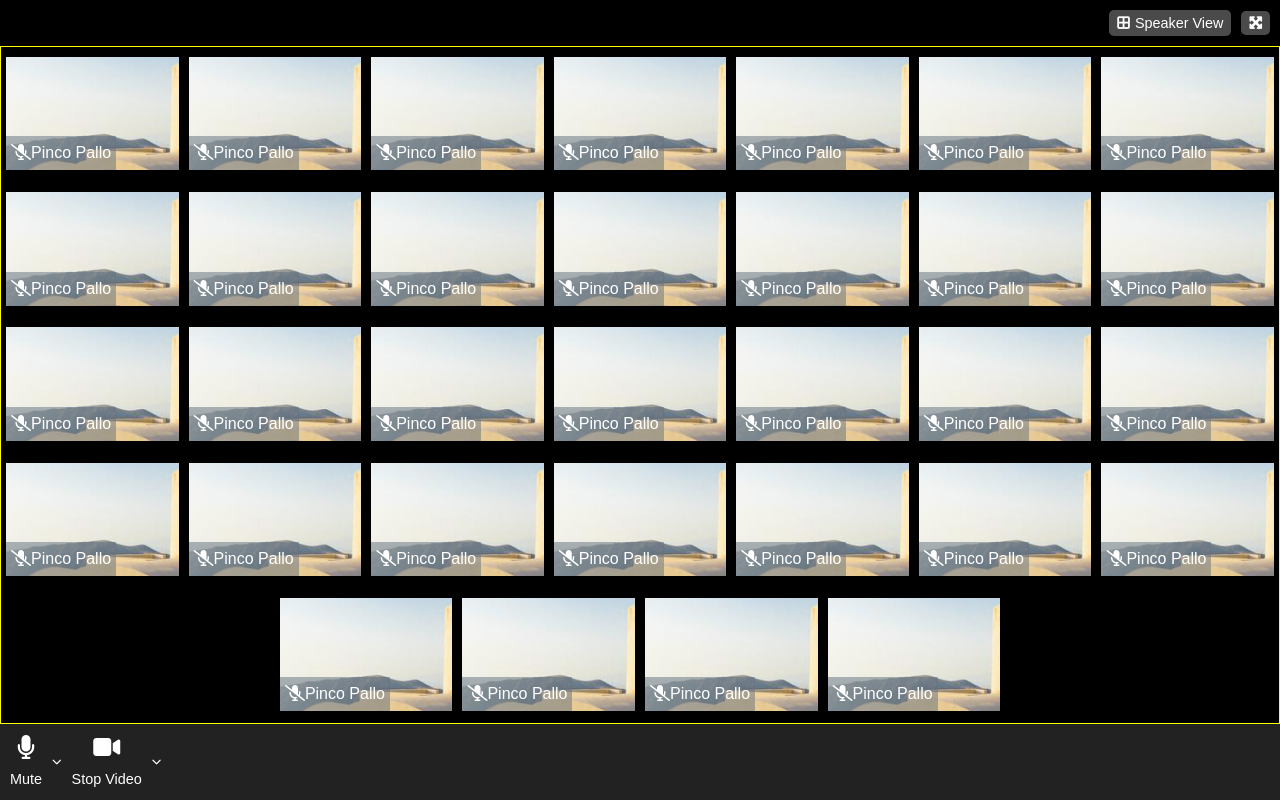
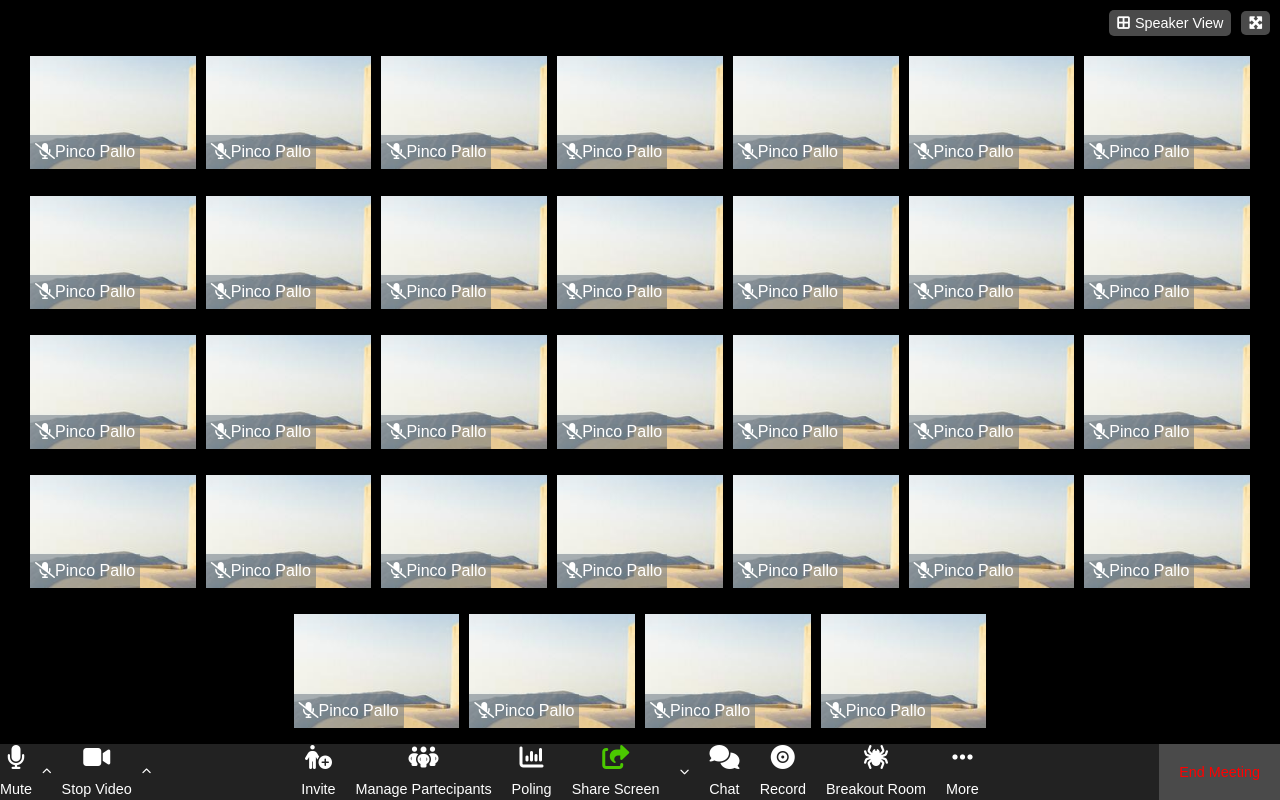
Before and after one commit to EliaMagris/html-css-zoom, a plain HTML site: page index.html in a window 1280 px wide. Drawn offline with Linux system fonts and the light colour scheme.

Commit message:
fine esercizio + inizio correzioni

```diff
--- a/assets/style/style.css
+++ b/assets/style/style.css
@@ -20,8 +20,9 @@ body{
 }
 
 main{
-    border: 1px solid yellow;
     flex-grow: 1;
+    overflow: auto;
+    padding: 0 25px;
 }
 
 header{
@@ -80,12 +81,13 @@ main{
     background-color: rgba(100,113,125, 0.5);
 }
 
+/* inizio footer */
+
 footer{
     background-color: rgb(34,34,34);
     display: flex;
     justify-content: space-between;
     font-size: 1.5rem;
-    padding: 10px;
 }
 
 .mute-logo{
@@ -97,6 +99,33 @@ footer{
 .left-part{
     display: flex;
     align-items: center;
+    flex-basis: 20%;
+}
+
+.fa-chevron-up{
+    font-size: 0.6rem;
+    margin: 0 10px;
+}
+
+.left-part span{
+    font-size: 0.9rem;
+}
+
+/* parte centrale */
+
+.central{
+    display: flex;
+    align-items: center;
+    flex-basis: 60%;
+    justify-content: center;
+}
+
+.central span{
+    font-size: 0.9rem;
+}
+
+.item-icon{
+    margin: 0 10px;
 }
 
 .fa-chevron-down{
@@ -104,6 +133,22 @@ footer{
     margin: 0 10px;
 }
 
-.left-part span{
+.fa-share-from-square{
+    color: rgb(75,200,0);
+}
+
+/* parte finale */
+
+.right-part{
+    display: flex;
+    align-items: center;
+    flex-basis: 20%;
+    flex-direction: row-reverse;
+}
+
+.end-meeting{
+    color: red;
     font-size: 0.9rem;
+    background-color: rgb(74,74,74);
+    padding: 20px;
 }
--- a/index.html
+++ b/index.html
@@ -256,16 +256,52 @@
                 <div><i class="fa-solid fa-microphone"></i></div>
                 <span>Mute</span>
             </div>
-            <i class="fa-solid fa-chevron-down"></i>
+            <i class="fa-sharp fa-solid fa-chevron-up"></i>
             <div class="stop-video text-align">
                 <div><i class="fa-solid fa-video"></i></div>
                 <span>Stop Video</span>
             </div>
-            <i class="fa-solid fa-chevron-down"></i>
+            <i class="fa-sharp fa-solid fa-chevron-up"></i>
         </div>
 
         <div class="central">
+            <div class="invite-people text-align item-icon">
+               <div><i class="fa-solid fa-person-circle-plus"></i></div>
+               <span>Invite</span>
+            </div>
+            <div class="management text-align item-icon">
+                <div><i class="fa-solid fa-people-group"></i></div>
+                <span>Manage Partecipants</span>
+            </div>
+            <div class="poling text-align item-icon">
+                <div><i class="fa-solid fa-chart-column"></i></div>
+                <span>Poling</span>
+            </div>
+            <div class="share-screen text-align item-icon">
+                <div><i class="fa-solid fa-share-from-square"></i></div>
+                <span>Share Screen</span>
+            </div>
+            <i class="fa-sharp fa-solid fa-chevron-down"></i>
+            <div class="chat text-align item-icon">
+                <div><i class="fa-sharp fa-solid fa-comments"></i></div>
+                <span>Chat</span>
+            </div>
+            <div class="record text-align item-icon">
+                <div><i class="fa-solid fa-record-vinyl"></i></div>
+                <span>Record</span>
+            </div>
+            <div class="breakout text-align item-icon">
+                <div><i class="fa-solid fa-spider"></i></div>
+                <span>Breakout Room</span>
+            </div>
+            <div class="more text-align item-icon">
+                <div><i class="fa-solid fa-ellipsis"></i></div>
+                <span>More</span>
+            </div>
+        </div>
 
+        <div class="right-part">
+           <div class="end-meeting">End Meeting</div>
         </div>
     </footer>
 </body>
```
